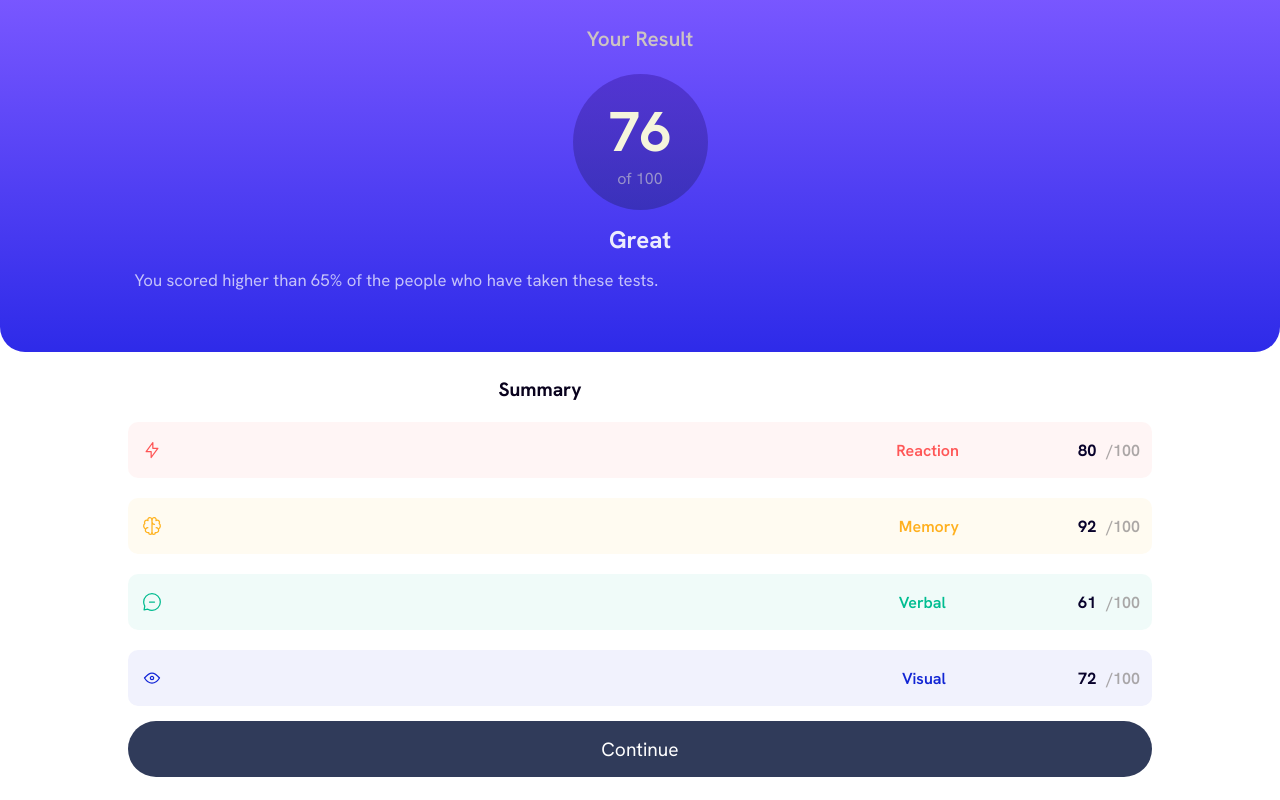
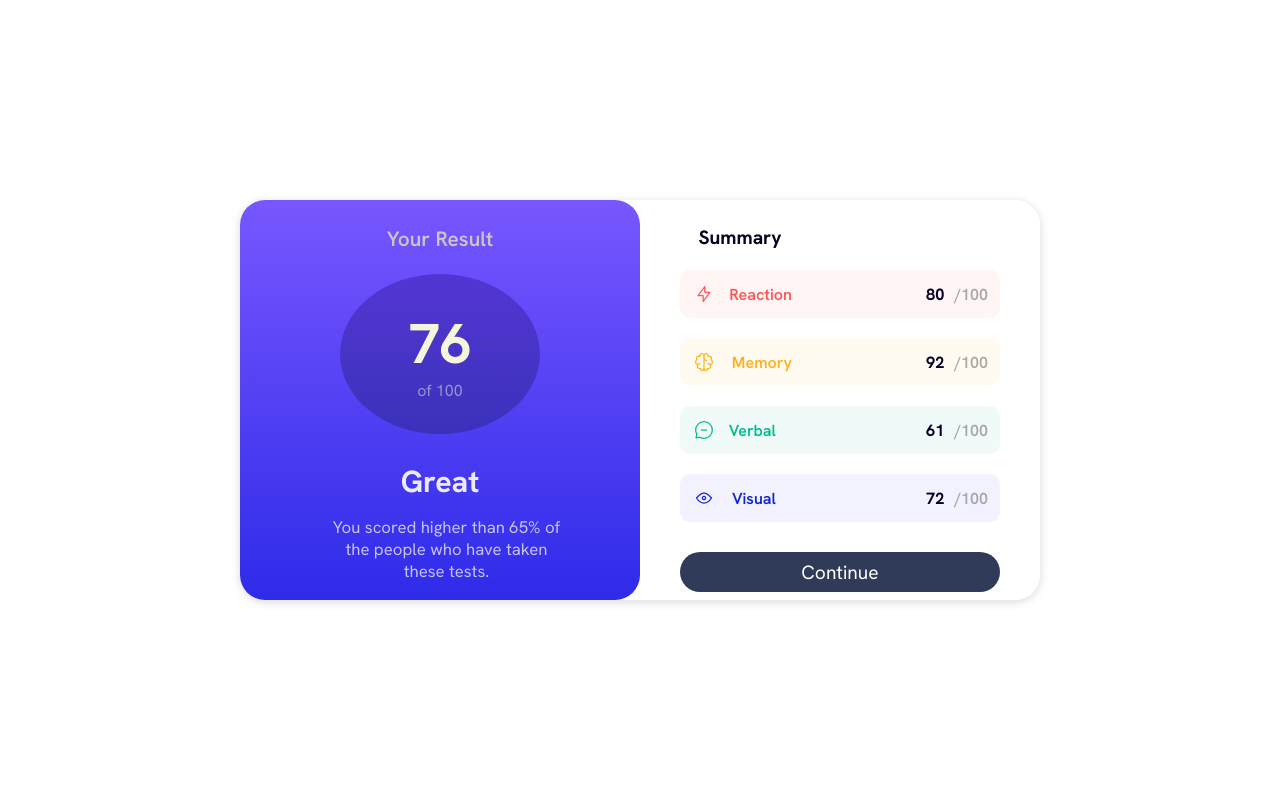
Before and after one commit to keithnyathi/results-summary-webpage, a plain HTML site: page index.html in a window 1280 px wide. Drawn offline with Linux system fonts and the light colour scheme.

Commit message:
Update styles.css

```diff
--- a/styles.css
+++ b/styles.css
@@ -71,6 +71,8 @@
   justify-content: center;
   color: beige;
   margin-top: 22px;
+
+
 
 
 
@@ -236,7 +238,7 @@ button:hover{
 }
 
 
-@media screen and (min-width: 1920px ) {
+@media screen  and  (min-width: 1920px ) {
 
   body{
     display: flex;
@@ -253,6 +255,8 @@ button:hover{
     margin-top: 200px;
     align-items: center;
     justify-content: center;
+
+    box-shadow: 0 2px 10px rgba(0, 0, 0, 0.15);
   }
 
   .container-1{
@@ -335,3 +339,106 @@ button{
 }
 
 }
+
+
+@media screen  and  (min-width: 1000px ) {
+
+  body{
+    display: flex;
+    align-items: center;
+    justify-content: center
+  }
+  .main-container{
+    width: 800px;
+    height: auto;
+    display: flex;
+    flex-direction: row;
+    border-radius: 25px;
+
+    margin-top: 200px;
+    align-items: center;
+    justify-content: center;
+
+    box-shadow: 0 2px 10px rgba(0, 0, 0, 0.15);
+  }
+
+  .container-1{
+
+    height: 50vh;
+    width: 50%;
+    border-radius: 25px;
+
+
+  }
+
+  .container-2{
+
+    height: 50vh;
+    width: 50%;
+    border-radius: 25px;
+
+
+}
+
+.score{
+  height: 20vh;
+  width: 200px;
+
+
+
+
+}
+
+.container-1 h3{
+
+  margin-top: 28px;
+
+  font-size: 1.9rem;
+
+  margin-bottom: -5px;
+
+}
+
+.explanation{
+  color: white;
+  width: 60%;
+  text-align: center;
+  font-size: 1.05rem;
+  opacity: 0.7;
+  margin-left: 13px;
+  margin-top: 20px;
+}
+
+.reaction,
+.memory,
+.verbal,
+.visual{
+  height: 6vh;
+  width: 80%;
+
+
+}
+
+.reaction .span-1,
+.memory .span-1{
+  margin-right: 140px;
+
+
+}
+
+.verbal .span-1,
+.visual .span-1{
+ margin-right: 156px ;
+
+}
+
+
+button{
+  height: 5vh;
+
+
+  margin-top: 15px;
+
+}
+
+}
```
